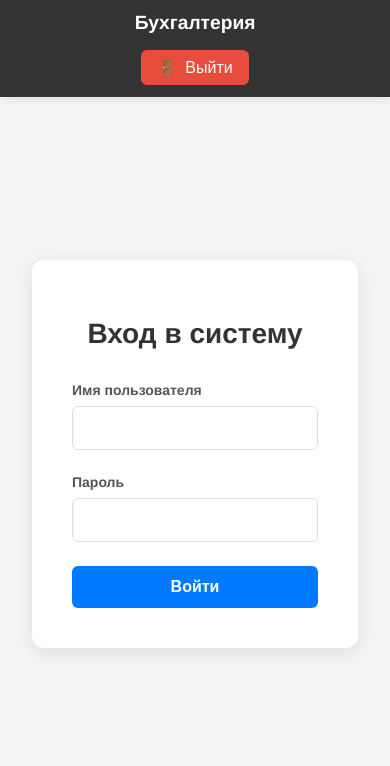
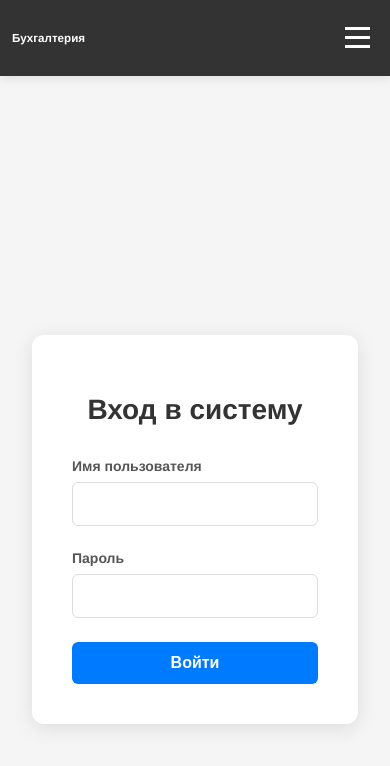
Before and after one commit to Stiff-uc/accountant-assistant, a Vue app: page /login in a window 390 px wide. Shown: the top 766 px of the page. Built offline with nearby package versions, Linux system fonts and the light colour scheme.

Commit message:
Updates for adaptive design

```diff
--- a/src/components/common/Navigation.vue
+++ b/src/components/common/Navigation.vue
@@ -1,10 +1,16 @@
 <template>
   <nav class="navigation">
     <div class="nav-logo">
-      <h2>Бухгалтерия</h2>
+      <h5>Бухгалтерия</h5>
     </div>
 
-    <ul class="nav-menu">
+    <button class="hamburger" @click="toggleMenu" aria-label="Открыть меню">
+      <span></span>
+      <span></span>
+      <span></span>
+    </button>
+
+    <ul class="nav-menu" :class="{ 'nav-menu-active': isMenuOpen }">
       <li v-if="isAuthenticated">
         <router-link to="/dashboard" class="nav-link">
           <span>📊</span> Дашборд
@@ -42,16 +48,24 @@
 <script>
 import { useAuthStore } from '../../stores/authStore'
 import { useRouter } from 'vue-router'
+import { ref } from 'vue'
 
 export default {
   name: 'Navigation',
   setup() {
     const authStore = useAuthStore()
     const router = useRouter()
+    const isMenuOpen = ref(false)
+
+    const toggleMenu = () => {
+      isMenuOpen.value = !isMenuOpen.value
+    }
 
     return {
       authStore,
-      router
+      router,
+      isMenuOpen,
+      toggleMenu
     }
   },
   computed: {
@@ -82,6 +96,7 @@ export default {
   left: 0;
   right: 0;
   z-index: 100;
+  position: relative;
 }
 
 .nav-logo h2 {
@@ -90,12 +105,53 @@ export default {
   font-weight: 700;
 }
 
+.hamburger {
+  display: none;
+  flex-direction: column;
+  background: none;
+  border: none;
+  cursor: pointer;
+  padding: 0.5rem;
+  z-index: 101;
+}
+
+.hamburger span {
+  width: 25px;
+  height: 3px;
+  background-color: white;
+  margin: 3px 0;
+  transition: 0.3s;
+}
+
 .nav-menu {
   display: flex;
   list-style: none;
   margin: 0;
   padding: 0;
   gap: 1rem;
+}
+
+.nav-menu-active {
+  flex-direction: column;
+  position: absolute;
+  top: 100%;
+  left: 0;
+  right: 0;
+  background-color: #333;
+  padding: 1rem;
+  box-shadow: 0 10px 20px rgba(0, 0, 0, 0.2);
+  animation: slideDown 0.3s ease-out;
+}
+
+@keyframes slideDown {
+  from {
+    opacity: 0;
+    transform: translateY(-10px);
+  }
+  to {
+    opacity: 1;
+    transform: translateY(0);
+  }
 }
 
 .nav-link {
@@ -134,7 +190,6 @@ export default {
 
 @media (max-width: 768px) {
   .navigation {
-    flex-direction: column;
     padding: 0.75rem;
   }
 
@@ -142,17 +197,46 @@ export default {
     font-size: 1.2rem;
   }
 
+  .hamburger {
+    display: flex;
+  }
+
   .nav-menu {
-    flex-direction: column;
-    gap: 0.5rem;
-    margin-top: 1rem;
+    display: none;
+  }
+
+  .nav-menu-active {
+    display: flex;
   }
 
   .nav-link,
   .nav-button {
     width: 100%;
-    text-align: center;
+    text-align: left;
     justify-content: center;
+    margin: 0.25rem 0;
+  }
+}
+
+/* Force hamburger menu on all mobile screens regardless of orientation */
+@media (max-width: 900px) {
+  .hamburger {
+    display: flex !important;
+  }
+
+  .nav-menu {
+    display: none !important;
+  }
+
+  .nav-menu-active {
+    display: flex !important;
+  }
+  .nav-link,
+  .nav-button {
+    width: 100%;
+    text-align: left;
+    justify-content: left;
+    margin: 0 0;
   }
 }
 </style>
```
